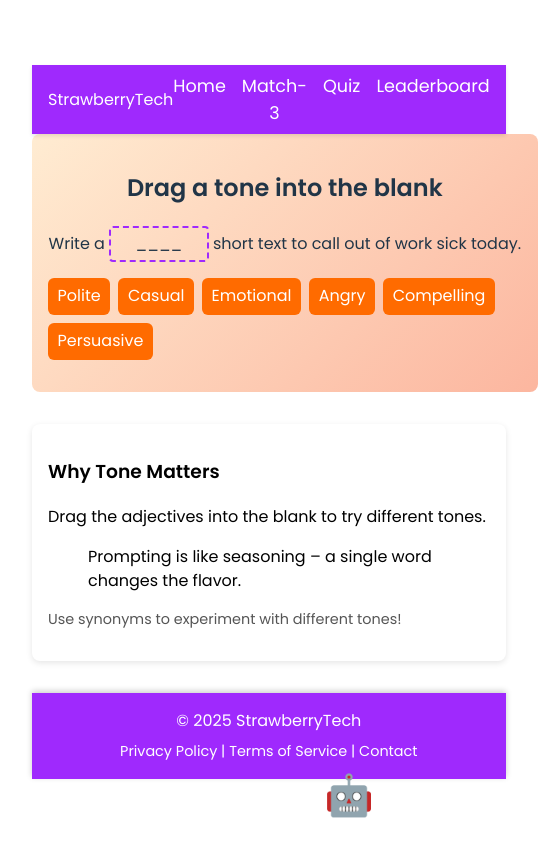
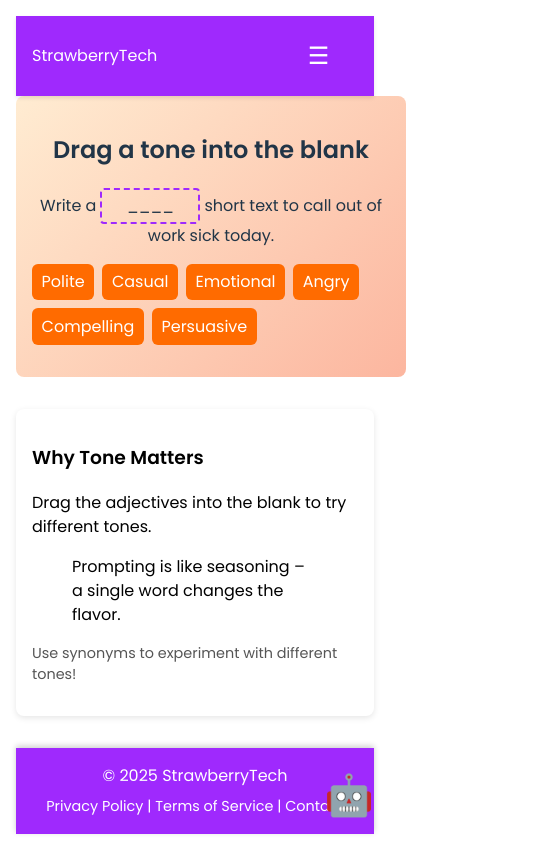
Before and after one commit to unnamedmistress/StrawberryTech, a React (Vite) app in the folder learning-games/: page /games/match3 in a window 390 px wide. Shown: the whole page, 538 px wide, since content can reach past the window. Built offline with nearby package versions, Linux system fonts and the light colour scheme.

Commit message:
feat: add mobile responsive navigation

```diff
--- a/learning-games/src/App.css
+++ b/learning-games/src/App.css
@@ -3,6 +3,12 @@
   margin: 0 auto;
   padding: 2rem;
   text-align: center;
+}
+
+@media (max-width: 600px) {
+  #root {
+    padding: 1rem;
+  }
 }
 
 .logo {
@@ -215,6 +221,15 @@
 
 .navbar a:hover {
   color: var(--color-lime);
+}
+
+.menu-toggle {
+  display: none;
+  background: transparent;
+  border: none;
+  color: #fff;
+  font-size: 1.5rem;
+  cursor: pointer;
 }
 
 .hero {
@@ -444,3 +459,22 @@
   color: #000;
   border-color: #cbd5e1;
 }
+
+@media (max-width: 600px) {
+  .menu-toggle {
+    display: block;
+  }
+  .navbar ul {
+    position: absolute;
+    top: 100%;
+    right: 0;
+    left: 0;
+    flex-direction: column;
+    background: var(--color-purple);
+    padding: 1rem;
+    display: none;
+  }
+  .navbar ul.open {
+    display: flex;
+  }
+}
--- a/learning-games/src/components/layout/NavBar.tsx
+++ b/learning-games/src/components/layout/NavBar.tsx
@@ -1,14 +1,32 @@
+import { useState } from 'react'
 import { Link } from 'react-router-dom'
 
 export default function NavBar() {
+  const [open, setOpen] = useState(false)
+
   return (
     <nav className="navbar">
       <div className="brand">StrawberryTech</div>
-      <ul>
-        <li><Link to="/">Home</Link></li>
-        <li><Link to="/games/match3">Match-3</Link></li>
-        <li><Link to="/games/quiz">Quiz</Link></li>
-        <li><Link to="/leaderboard">Leaderboard</Link></li>
+      <button
+        className="menu-toggle"
+        aria-label="Toggle navigation"
+        onClick={() => setOpen(o => !o)}
+      >
+        ☰
+      </button>
+      <ul className={open ? 'open' : undefined} onClick={() => setOpen(false)}>
+        <li>
+          <Link to="/">Home</Link>
+        </li>
+        <li>
+          <Link to="/games/match3">Match-3</Link>
+        </li>
+        <li>
+          <Link to="/games/quiz">Quiz</Link>
+        </li>
+        <li>
+          <Link to="/leaderboard">Leaderboard</Link>
+        </li>
       </ul>
     </nav>
   )
```
